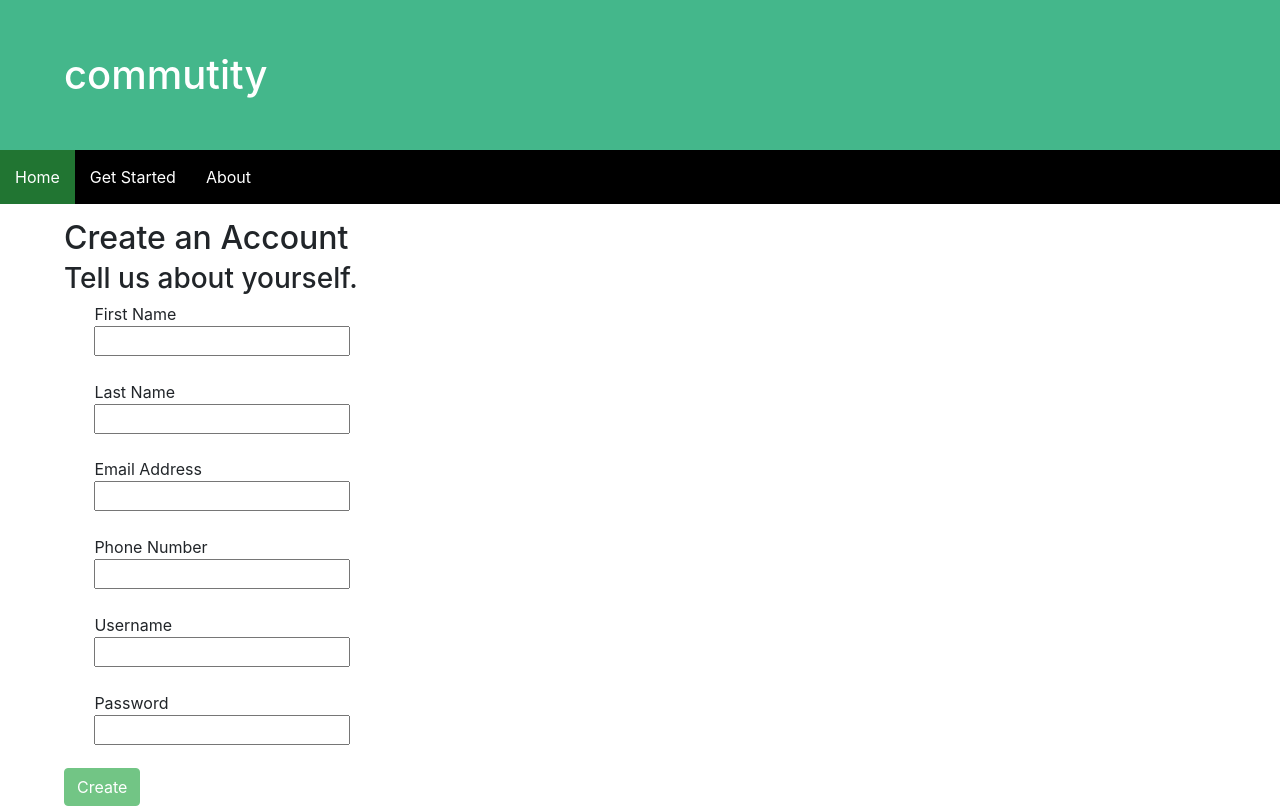
After one commit to kiwiko123/djdashboard, a Django app: template commutity/templates/commutity/create-account.html in a window 1280 px wide. The commit adds this page. Run offline with Django 3.2, Linux system fonts and the light colour scheme; the template is opened without the code that fills it, so the values that code supplies are empty; parts of the project's set-up code (start-up, migrations or seed data) failed here and were passed over; some libraries are stand-ins or nearby versions.

Commit message:
code refinements/cleanup

```diff
--- a/commutity/static/commutity/css/common.css
+++ b/commutity/static/commutity/css/common.css
@@ -43,6 +43,23 @@
 	border-style: solid;
 }
 
+.input-text-box-label {
+	margin: 0;
+}
+
+.input-text-box {
+	display: block;
+	margin-bottom: 2%;
+}
+
+.form-container {
+	padding-left: 5%;
+}
+
+.input-container {
+	padding-left: 2.5%;
+}
+
 #header-banner-title-text {
 	color: white;
 	font-weight: bold;
--- /dev/null
+++ b/commutity/static/commutity/css/create-account.css
@@ -0,0 +1,20 @@
+.login-text-box {
+	display: block;
+}
+
+.login-box-label {
+	margin: 0;
+}
+
+#login-body {
+	margin-left: 5%;
+}
+
+#login-username-box {
+	margin-bottom: 2%;
+}
+
+#btn-login {
+	width: 20%;
+	margin-top: 5%;
+}
--- a/commutity/templates/commutity/base.html
+++ b/commutity/templates/commutity/base.html
@@ -3,13 +3,13 @@
 
 	{% load static %}
 	<head>
-		<title>Commutity</title>
-
 		<script src="https://code.jquery.com/jquery-3.2.1.slim.min.js" integrity="sha256-k2WSCIexGzOj3Euiig+TlR8gA0EmPjuc79OEeY5L45g=" crossorigin="anonymous"></script>
 		<link rel="stylesheet" href="https://maxcdn.bootstrapcdn.com/bootstrap/4.0.0-beta/css/bootstrap.min.css" integrity="sha384-/Y6pD6FV/Vv2HJnA6t+vslU6fwYXjCFtcEpHbNJ0lyAFsXTsjBbfaDjzALeQsN6M" crossorigin="anonymous">
 		<link rel="stylesheet" type="text/css" href="{% static "commutity/css/common.css" %}">
 
-		{% block head %}{% endblock %}
+		{% block head %}
+			<title>Commutity</title>
+		{% endblock %}
 	</head>
 
 	<header>
@@ -17,11 +17,12 @@
 			{% if request.session.user %}
 				<p>{{ request.session.user.first_name }} {{ request.session.user.last_name }}</p>
 			{% endif %}
+			{% block login-header %}{% endblock %}
 		</div>
 
 		<div role="banner" class="header-banner">
 			<div class="vertical-align" id="header-banner-title-text">
-				<p>commutity</p>
+				<h1>commutity</h1>
 			</div>
 		</div>
 
@@ -30,7 +31,9 @@
 				<li class="nav-bar-horizontal nav-bar-active" id="nav-bar-home"><a href="{% url 'commutity:index' %}">Home</a></li>
 				<li class="nav-bar-horizontal" id="nav-bar-get-started"><a href="{% url 'commutity:login' %}">Get Started</a></li>
 				<li class="nav-bar-horizontal" id="nav-bar-about"><a>About</a></li>
-				<li class="nav-bar-horizontal" id="nav-bar-logout"><a href="{% url 'commutity:logout' %}">Log Out</a></li>
+				{% if request.session.user %}
+					<li class="nav-bar-horizontal" id="nav-bar-logout"><a href="{% url 'commutity:logout' %}">Log Out</a></li>
+				{% endif %}
 			</ul>
 		</div>
 
@@ -40,24 +43,23 @@
 				$(elementCurrent).addClass("nav-bar-active");
 			}
 
-			function _makeNavButtonActive(element) {
+			function makeNavButtonActive(element) {
 				var navButtons = $("#nav-bar-list li");
 				navButtons.each(function(index, li){ $(li).removeClass("nav-bar-active"); });
 				$(element).addClass("nav-bar-active");
 			}
 
 			function initNavBar() {
-				$("#nav-bar-home").addClass("nav-bar-active");
-				var navButtons = $("#nav-bar-list li");
-				navButtons.each(function(index, li){ $(li).click(function(){ _makeNavButtonActive(li);  }) });
+				$("#nav-bar-list li").each(function(index, li){ $(li).click(function(){ makeNavButtonActive(li); }) });
 			}
 
 			function fieldEmpty(element) {
-				return $(element).val().length == 0;
+				return $(element).val().length === 0;
 			}
 
 			$(document).ready(function() {
 				initNavBar();
+				makeNavButtonActive("#nav-bar-home");
 			});
 		</script>
 	</header>
--- /dev/null
+++ b/commutity/templates/commutity/create-account.html
@@ -0,0 +1,53 @@
+<!DOCTYPE html>
+
+{% extends "commutity/base.html" %}
+{% load static %}
+
+<html lang="en">
+	{% block head %}
+		<title>Commutity - Create Account</title>
+
+		<link rel="stylesheet" type="text/css" href="{% static "commutity/css/create-account.css" %}">
+	{% endblock %}
+
+	{% block body %}
+		<div class="form-container" id="create-body">
+			<h2>Create an Account</h2>
+
+			<form action="{% url 'commutity:create-account' %}" method="post">
+				{% csrf_token %}
+
+				<h3>Tell us about yourself.</h3>
+
+				<div class="input-container">
+					<label class="input-text-box-label" for="first-name-box">First Name</label>
+					<input type="text" name="first_name" class="input-text-box" id="first-name-box"/>
+
+					<label class="input-text-box-label" for="last-name-box">Last Name</label>
+					<input type="text" name="last_name" class="input-text-box" id="last-name-box"/>
+
+					<label class="input-text-box-label" for="email-box">Email Address</label>
+					<input type="text" name="email" class="input-text-box" id="email-address-box"/>
+
+					<label class="input-text-box-label" for="phone-box">Phone Number</label>
+					<input type="text" name="phone" class="input-text-box" id="phone-number-box"/>
+
+					<label class="input-text-box-label" for="username-box">Username</label>
+					<input type="text" name="username" class="input-text-box" id="username-box"/>
+
+					<label class="input-text-box-label" for="password-box">Password</label>
+					<input type="password" name="password" class="input-text-box" id="password-box"/>
+				</div>
+
+				<button type="submit" class="btn btn-success btn-md disabled" id="btn-create">Create</button>
+			</form>
+		</div>
+
+		<script type="text/javascript">
+
+			$(document).ready(function(){
+			});
+		</script>
+	{% endblock %}
+
+</html>
```
Also changed, not shown: commutity/authentication/encryption.py (+5 -10 lines), commutity/helper.py (+0 -20 lines), commutity/models.py (+5 -2 lines), commutity/properties.xml (+7 -2 lines), commutity/templates/commutity/login.html (+6 -1 lines), commutity/utilities/properties.py (+46 -25 lines), commutity/utilities/tools.py (added, +21 -0 lines).
